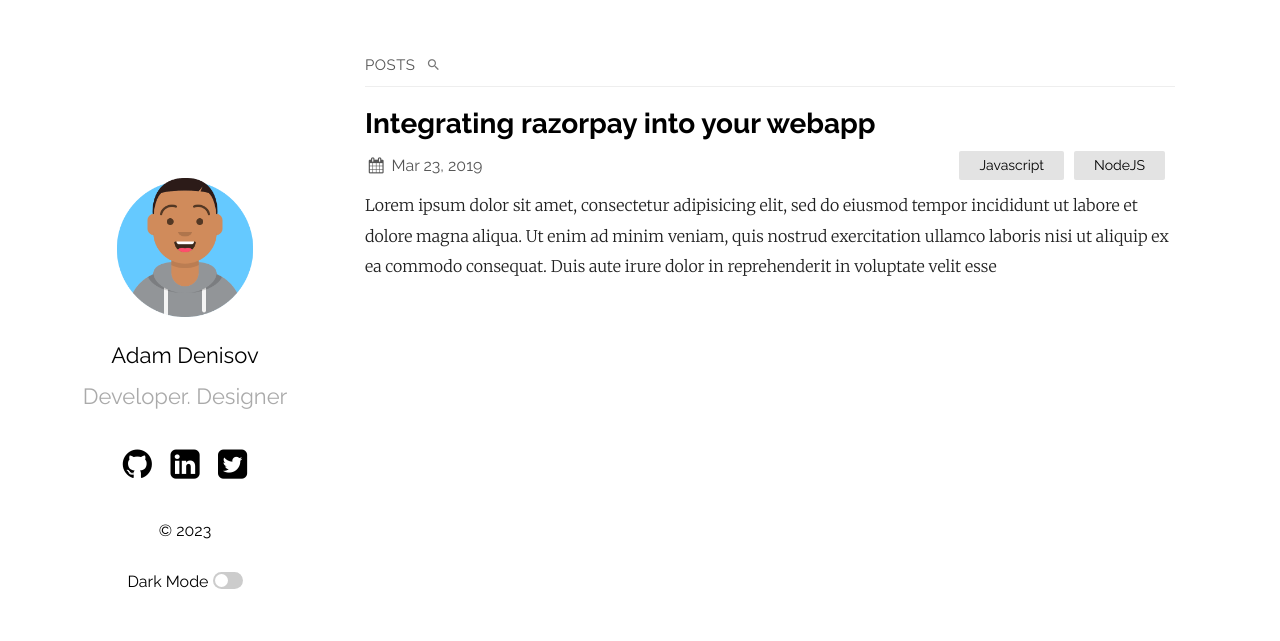
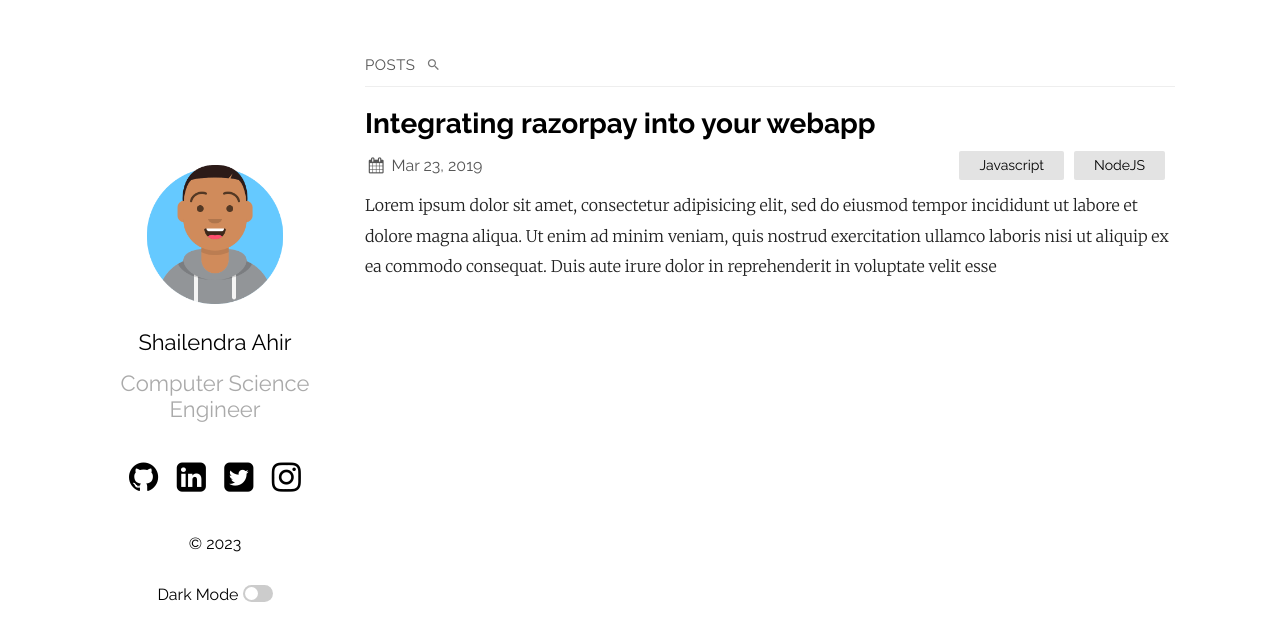
Before and after one commit to shailahir/shailendraahirin, a Jekyll site: the page built from index.md, in a window 1280 px wide. Shown: the top 641 px of the page. Built offline with Jekyll 4.4.1, drawn with Linux system fonts in a browser that asks for light colours; some of the changed lines change nothing that is shown.

Commit message:
Updated metadata
Signed-off-by: Shailendra Ahir <shailendra@shailahir.com>

```diff
--- a/_config.yml
+++ b/_config.yml
@@ -1,10 +1,9 @@
-title: Your awesome title
-author: GitHub User
-email: your-email@domain.com
+title: Shailendra Ahir - Learn something everyday
+author: shailahir
+email: shailendra@shailahir.com
 description: > # this means to ignore newlines until "show_exerpts:"
-  Write an awesome description for your new site here. You can edit this
-  line in _config.yml. It will appear in your document head meta (for
-  Google search results) and in your feed.xml site description.
+  Let us learn together and share the things that we learn for fellow learners.
+  Intention to host the articles on all things I learn't during day to day life.
 show_excerpts: true # set to true to show excerpts on the homepage
 
 # Minima date format
@@ -12,8 +11,8 @@ show_excerpts: true # set to true to show excerpts on the homepage
 sass:
   sass_dir: _sass
 plainwhite:
-  name: Adam Denisov
-  tagline: Developer. Designer
+  name: Shailendra Ahir
+  tagline: Computer Science Engineer
   date_format: "%b %-d, %Y"
   sitemap: true # set to true to generate sitemap.xml content
   search: true # set to true to enable searchbar
@@ -26,12 +25,12 @@ plainwhite:
     - post
   # generate social links in footer
   social_links:
-    twitter: samarsault
-    github:  samarsault
-    linkedIn: in/samarsault
+    twitter: shailahir
+    github:  shailahir
+    linkedIn: in/shailendraahir
     #dribbble: jekyll
     #flickr:   jekyll
-    #instagram: jekyll
+    instagram: iam_shail_ahir
     #pinterest: jekyll
     #youtube: jekyll
     #facebook: jekyll
```
